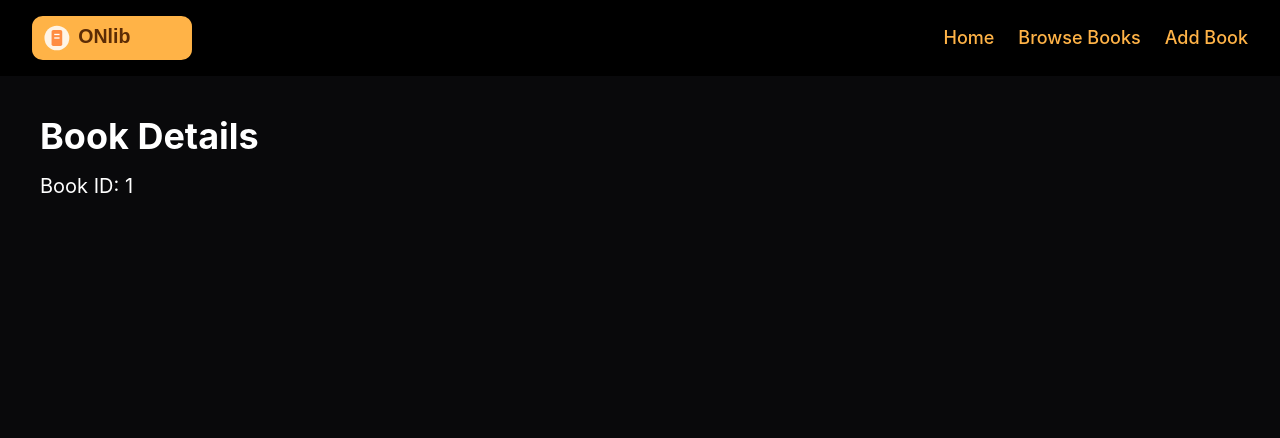
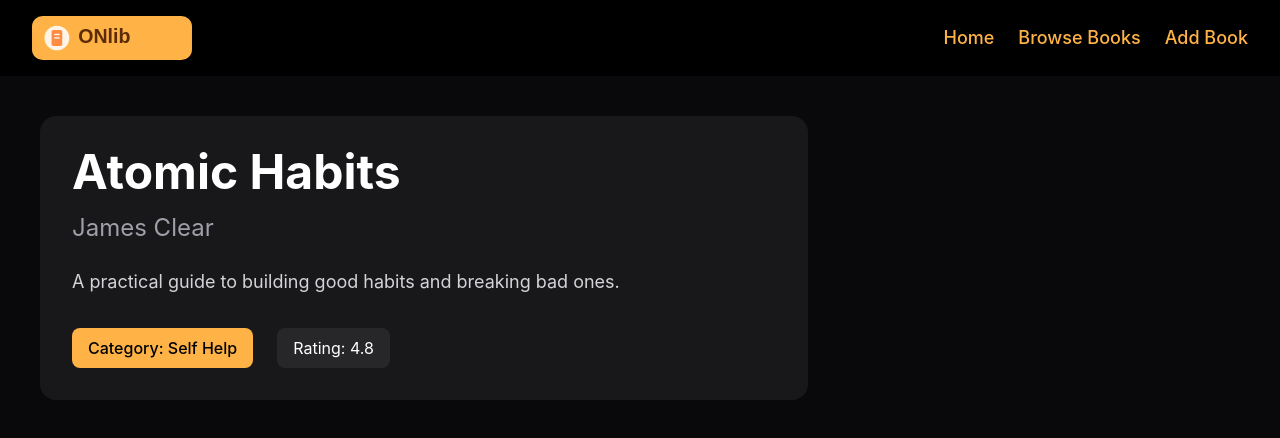
Before and after one commit to mayankrawat45/Online-library-Management, a React (Vite) app: page /book/1 in a window 1280 px wide. Shown: the top 438 px of the page. Built offline with nearby package versions, Linux system fonts and the light colour scheme.

Commit message:
Setup Redux store and connect global state

```diff
--- a/src/components/BookCard.jsx
+++ b/src/components/BookCard.jsx
@@ -1,7 +1,8 @@
 import React from 'react'
 import { Link } from "react-router-dom"
 
-const BookCard = ({ title, author, description }) => {
+const BookCard = ({ id,title, author, description }) => {
+
     return (
         <div className="bg-zinc-900 p-6 rounded-2xl">
             <h3 className="text-2xl font-bold">
@@ -17,7 +18,7 @@
             </p>
 
             <Link
-                to="/book/1"
+                to={`/book/${id}`}
                 className="inline-block mt-6 bg-[#FFB347] text-black px-5 py-2 rounded-lg font-medium"
             >
                 View Details
--- a/src/main.jsx
+++ b/src/main.jsx
@@ -3,9 +3,13 @@
 import App from './App.jsx'
 import { RouterProvider } from "react-router-dom"
 import router from "./routes/AppRoutes.jsx"
+import { Provider } from "react-redux"
+import { store } from "./redux/store"
 
 createRoot(document.getElementById('root')).render(
   <StrictMode>
+  <Provider store={store}>
     <RouterProvider router={router}/>
+  </Provider>
   </StrictMode>,
 )
--- a/src/pages/BookDetails.jsx
+++ b/src/pages/BookDetails.jsx
@@ -1,20 +1,37 @@
 import { useParams } from "react-router-dom"
+import books from "../data/books"
 
 function BookDetails() {
 
   const { id } = useParams();
-
+  const book = books.find((book) => book.id === Number(id));
   return (
-    <section className="min-h-screen bg-zinc-950 text-white p-10">
-      <h1 className="text-4xl font-bold">
-        Book Details
+  <section className="min-h-screen bg-zinc-950 text-white p-10">
+    <div className="max-w-3xl bg-zinc-900 p-8 rounded-2xl">
+      <h1 className="text-5xl font-bold">
+        {book.title}
       </h1>
 
-      <p className="mt-4 text-xl">
-        Book ID: {id}
+      <p className="mt-4 text-2xl text-zinc-400">
+        {book.author}
       </p>
-    </section>
-  )
+
+      <p className="mt-6 text-lg text-zinc-300">
+        {book.description}
+      </p>
+
+      <div className="mt-8 flex gap-6">
+        <p className="bg-[#FFB347] text-black px-4 py-2 rounded-lg font-medium">
+          Category: {book.category}
+        </p>
+
+        <p className="bg-zinc-800 px-4 py-2 rounded-lg">
+          Rating: {book.rating}
+        </p>
+      </div>
+    </div>
+  </section>
+)
 }
 
 export default BookDetails
--- a/src/pages/Home.jsx
+++ b/src/pages/Home.jsx
@@ -55,6 +55,7 @@
                         books.map((book) => {
                             return <BookCard
                                 key={book.id}
+                                id={book.id}
                                 title={book.title}
                                 author={book.author}
                                 description={book.description}
--- /dev/null
+++ b/src/redux/BookSlice.jsx
@@ -0,0 +1,11 @@
+import { createSlice } from "@reduxjs/toolkit";
+
+const bookSlice=createSlice({
+    name:"books",
+    initialState:[],
+    reducers:{
+
+    }
+})
+
+export default bookSlice.reducer
--- /dev/null
+++ b/src/redux/store.js
@@ -0,0 +1,8 @@
+import { configureStore } from "@reduxjs/toolkit";
+import bookReducer from "./bookSlice"
+
+export const store=configureStore({
+    reducer:{
+        books:bookReducer
+    }
+})
```
